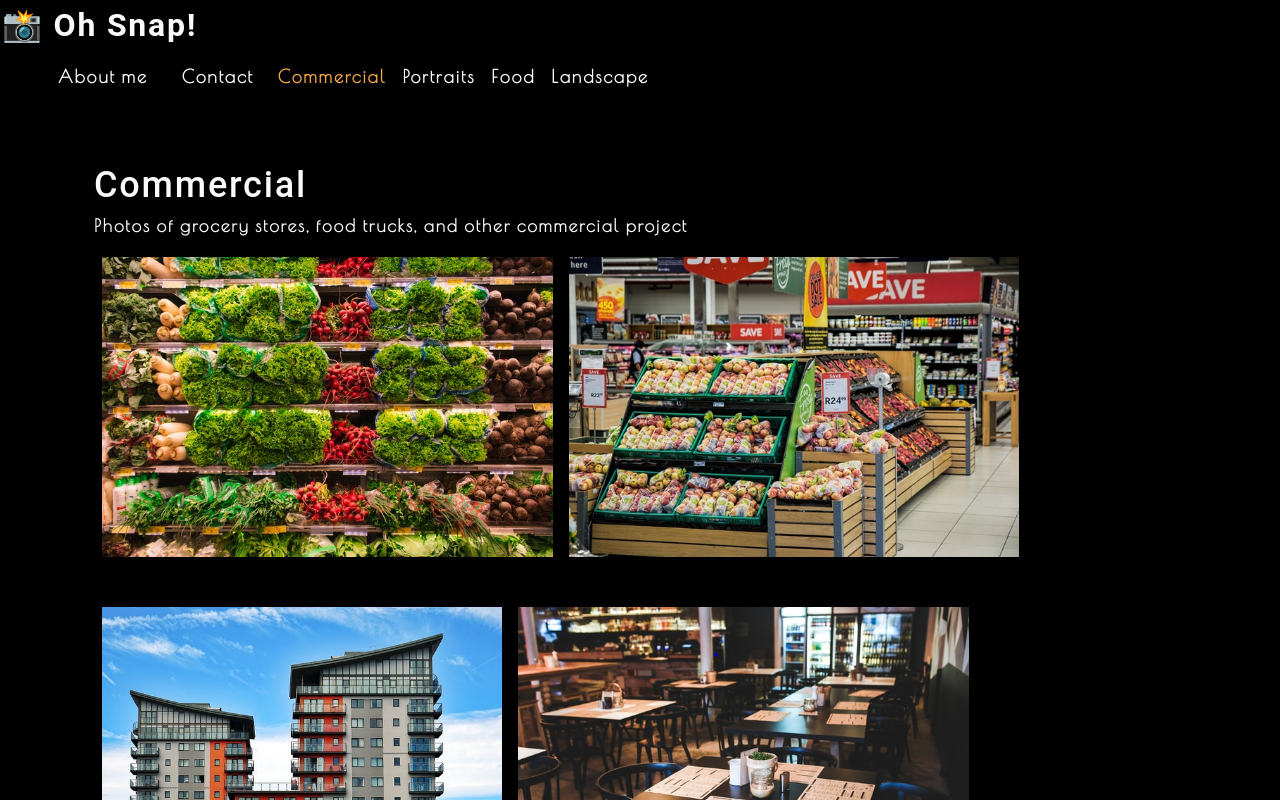
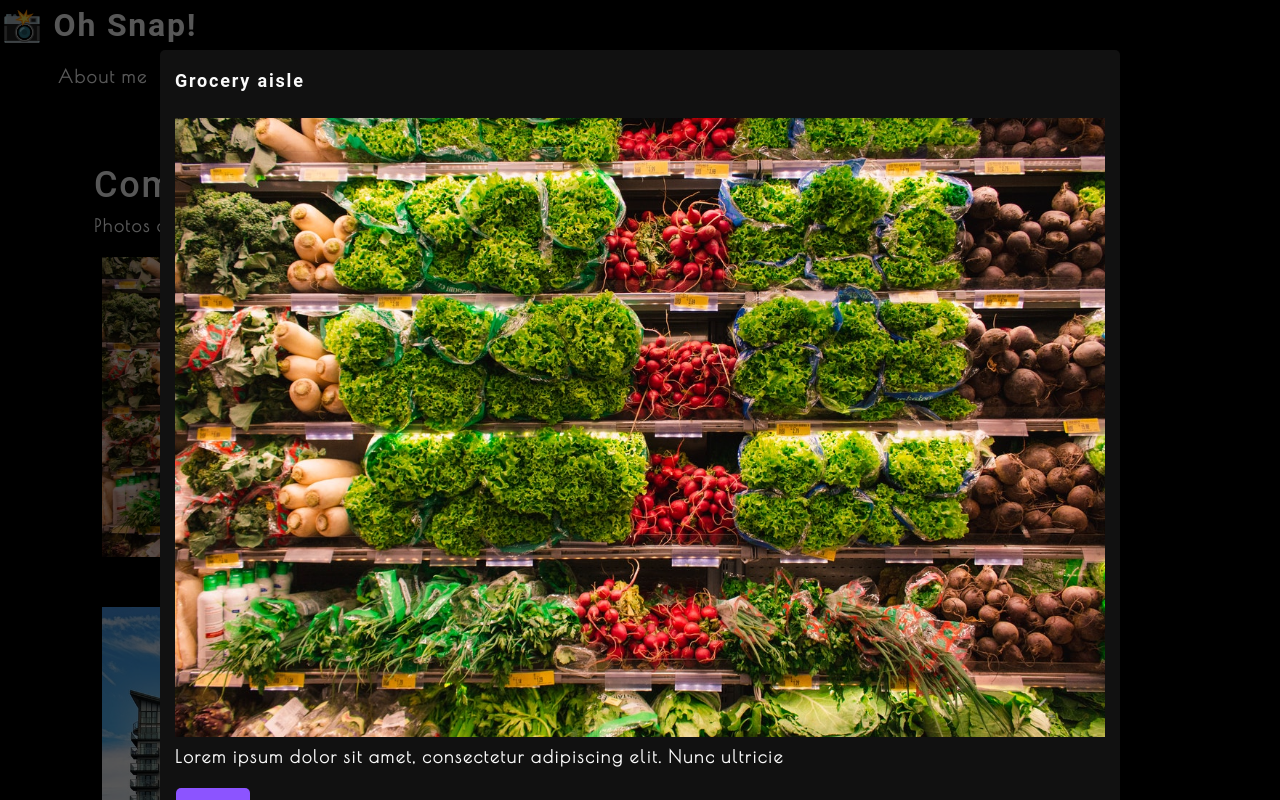
Before and after one commit to devBritt/oh-snap, a React (Create React App) app: page / in a window 1280 px wide. Both pictures are taken after a click on the picture 327 px from the left and 406 px from the top of the page. Shown: the top 800 px of the page. Built offline with nearby package versions, Linux system fonts and the light colour scheme.

Commit message:
Implement conditional rendering for Modal

```diff
--- /dev/null
+++ b/src/components/Modal/index.js
@@ -0,0 +1,17 @@
+import React from 'react';
+
+function Modal({ currentPhoto }) {
+    const { name, category, description, index } = currentPhoto;
+    return (
+        <div className='modalBackdrop'>
+            <div className='modalContainer'>
+                <h3 className='modalTitle'>{name}</h3>
+                <img src={require(`../../assets/large/${category}/${index}.jpg`)} alt='current category' />
+                <p>{description}</p>
+                <button type='button'>Close</button>
+            </div>
+        </div>
+    )
+}
+
+export default Modal;
--- a/src/components/PhotoList/index.js
+++ b/src/components/PhotoList/index.js
@@ -1,4 +1,5 @@
 import React, { useState } from 'react';
+import Modal from '../Modal';
 
 function PhotoList({ currentCategory }) {
     const [photos] = useState([
@@ -98,17 +99,26 @@ function PhotoList({ currentCategory }) {
             description: 'Lorem ipsum dolor sit amet, consectetur adipiscing elit. Nunc ultricie',
         },
         ]);
+    const [currentPhoto, setCurrentPhoto] = useState();
+    const [isModalOpen, setIsModalOpen] = useState(false);
 
-    const currentPhotos = photos.filter(photo => photo.category === currentCategory)
+    const currentPhotos = photos.filter(photo => photo.category === currentCategory);
+
+    const toggleModal = (image, i) => {
+        setCurrentPhoto({...image, index: i});
+        setIsModalOpen(true);
+    }
 
     return (
         <div className='flex-row'>
+            {isModalOpen && <Modal currentPhoto={currentPhoto} />}
             {currentPhotos.map((image, i) => (
                 <img
                     src={require(`../../assets/small/${currentCategory}/${i}.jpg`)}
                     alt={image.name}
                     className='img-thumbnail mx-1'
                     key={image.name}
+                    onClick={() => toggleModal(image, i)}
                 />
             ))}
         </div>
```
